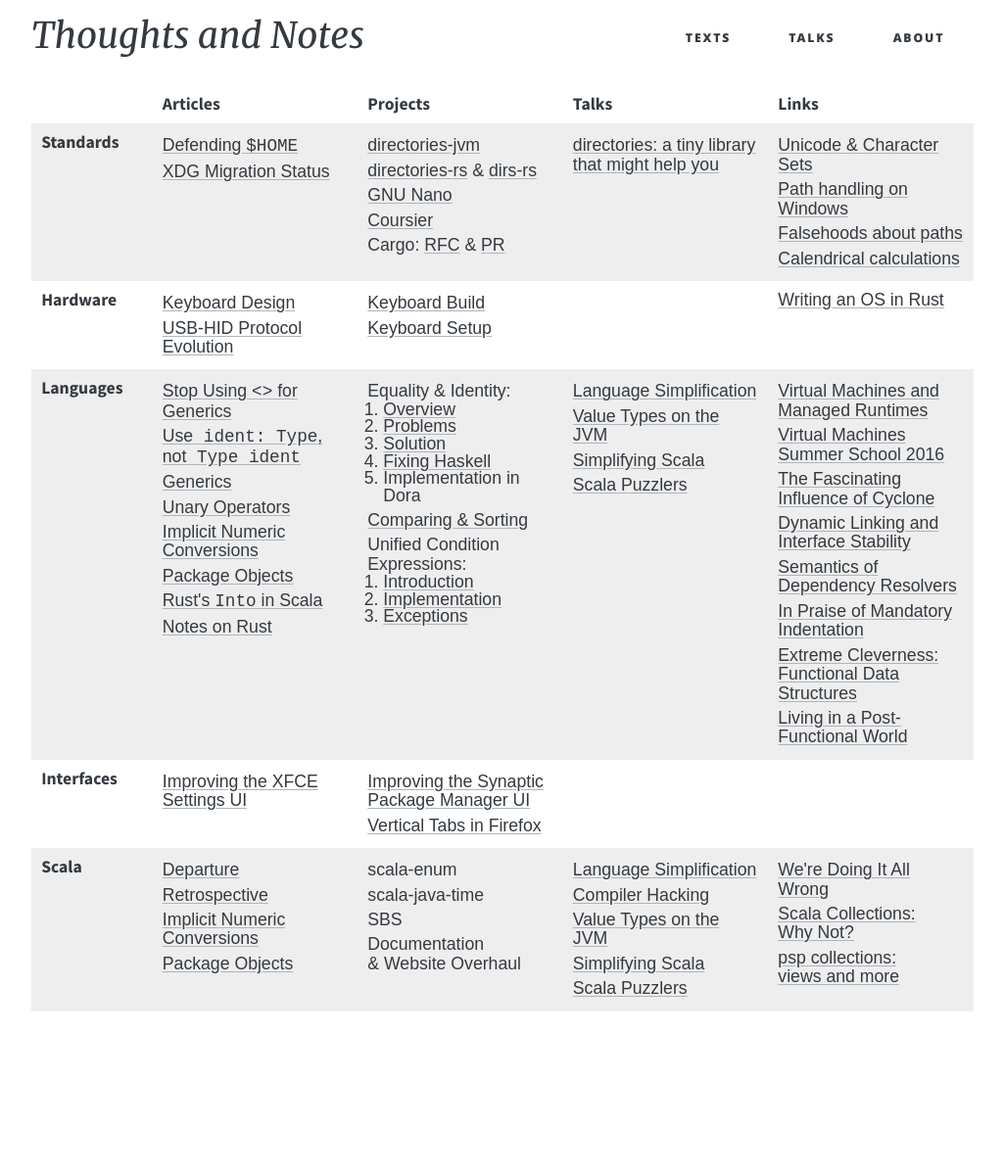
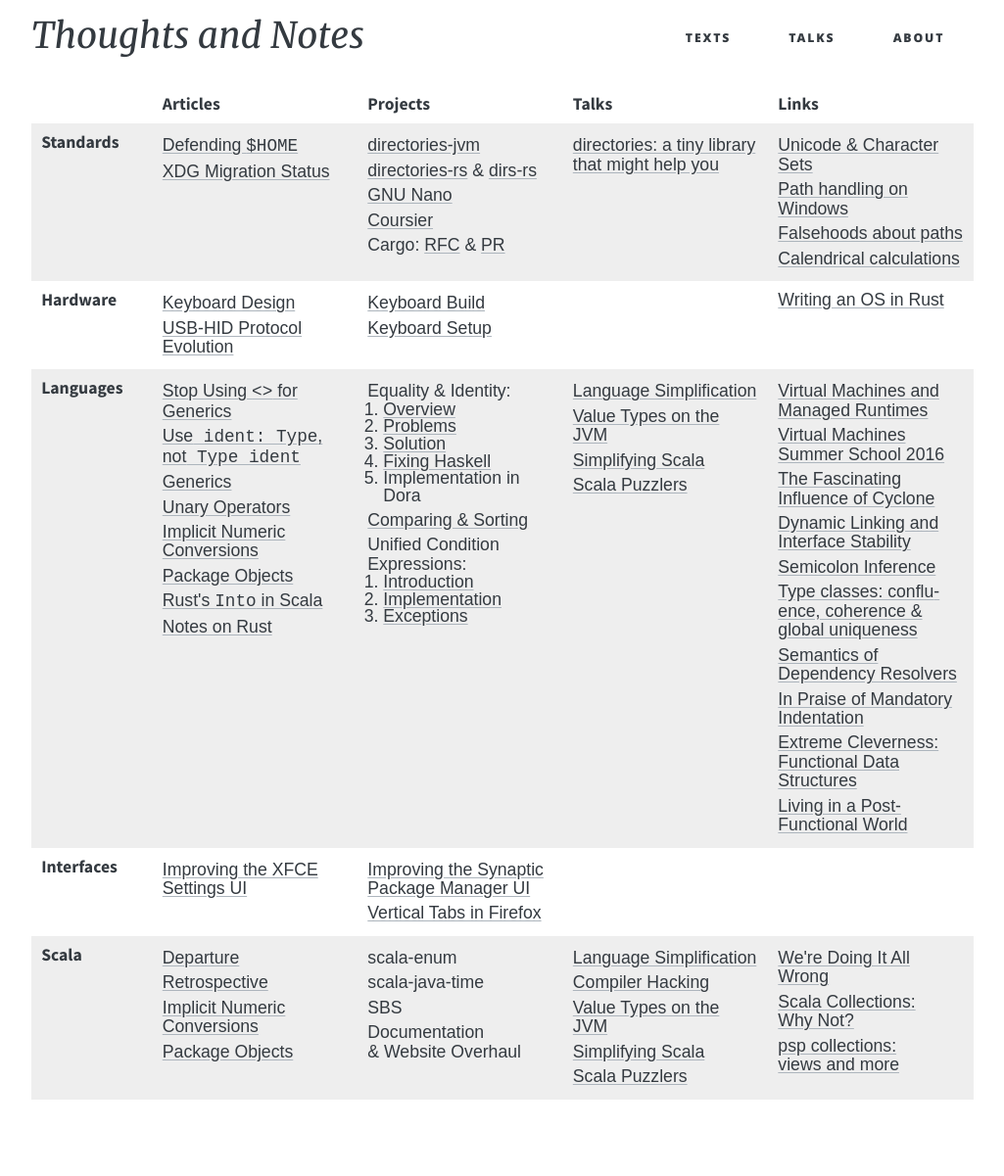
Before and after one commit to soc/soc.me, a Jekyll site: the page built from index.md, in a window 1280 px wide. Shown: the whole page at 98% size, without its empty margins (127-1152 px from the left). Built offline with Jekyll 4.4.1, drawn with Linux system fonts in a browser that asks for light colours; some web fonts are replaced; before the commit the page ends 1111 px from its top, so only the background shows below that.

Commit message:
add semicolon inference, typeclass coherence links to index

```diff
--- a/index.md
+++ b/index.md
@@ -90,6 +90,8 @@
       <div><a href="https://soft-dev.org/events/vmss16/">Virtual Machines<br/>Summer School 2016</a></div>
       <div><a href="http://pling.jondgoodwin.com/post/cyclone/">The Fascinating Influence of Cyclone</a></div>
       <div><a href="https://gankra.github.io/blah/swift-abi/">Dynamic Linking and Interface Stability</a></div>
+      <div><a href="http://pling.jondgoodwin.com/post/semicolon-inference/">Semicolon Inference</a></div>
+      <div><a href="http://blog.ezyang.com/2014/07/type-classes-confluence-coherence-global-uniqueness/">Type classes: confluence, coherence & global uniqueness</a></div>
       <div><a href="http://eed3si9n.com/dependency-resolver-semantics">Semantics of Dependency Resolvers</a></div>
       <div><a href="http://okasaki.blogspot.com/2008/02/in-praise-of-mandatory-indentation-for.html">In Praise of Mandatory Indentation</a></div>
       <div><a href="https://www.youtube.com/watch?v=pNhBQJN44YQ">Extreme Cleverness:<br/>Functional Data Structures</a></div>
```
